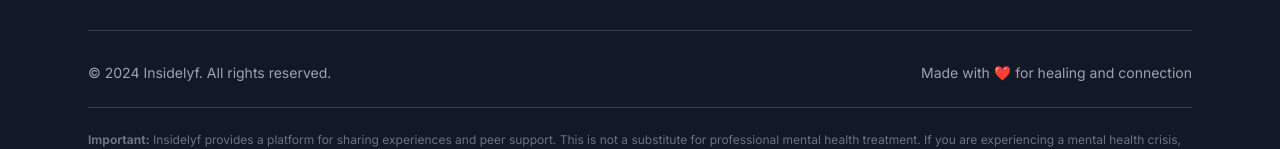
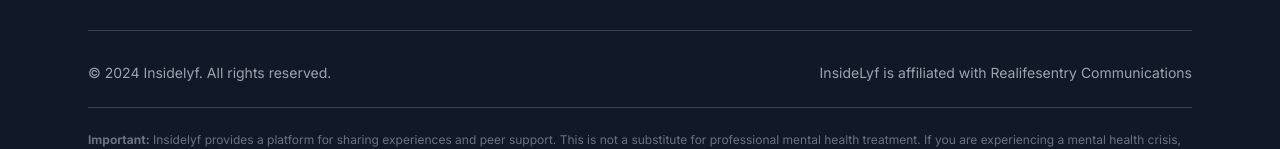
Before and after one commit to oluwaluhmie/inside-lyf, a React (Vite) app: page /help in a window 1280 px wide. Shown: the part 1449-1598 px from the top of the page. Built offline with nearby package versions, Linux system fonts and the light colour scheme; no server answers.

Commit message:
Update footer statement

```diff
--- a/src/components/Footer.tsx
+++ b/src/components/Footer.tsx
@@ -74,7 +74,7 @@ export default function Footer() {
             © 2024 Insidelyf. All rights reserved.
           </div>
           <div className="text-gray-400 text-sm mt-4 md:mt-0">
-            <p>Made with ❤️ for healing and connection</p>
+            <p>InsideLyf is affiliated with Realifesentry Communications</p>
           </div>
         </div>
 
```
